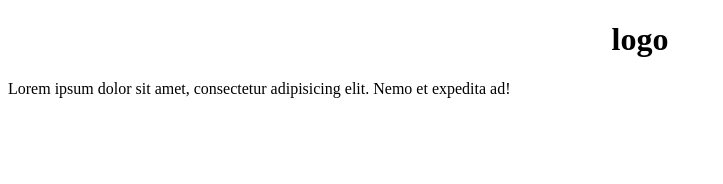
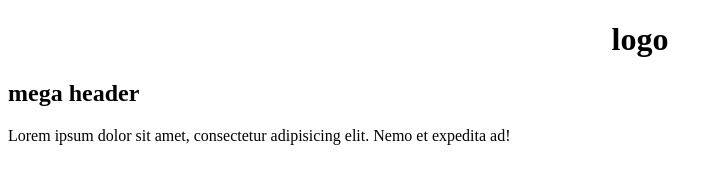
Before and after one commit to andrey9x/andrey9x.github.io, a plain HTML site: page index.html in a window 1280 px wide. Shown: the whole page, without its empty margins (0-723 px from the left). Drawn offline with Linux system fonts and the light colour scheme.

Commit message:
second commit

```diff
--- a/index.html
+++ b/index.html
@@ -10,6 +10,7 @@
         <h1 class="title">logo</h1>
     </header>
     <section>
+        <h2>mega header</h2>
         Lorem ipsum dolor sit amet, consectetur adipisicing elit. Nemo et expedita ad!
     </section>
 </body>
```
